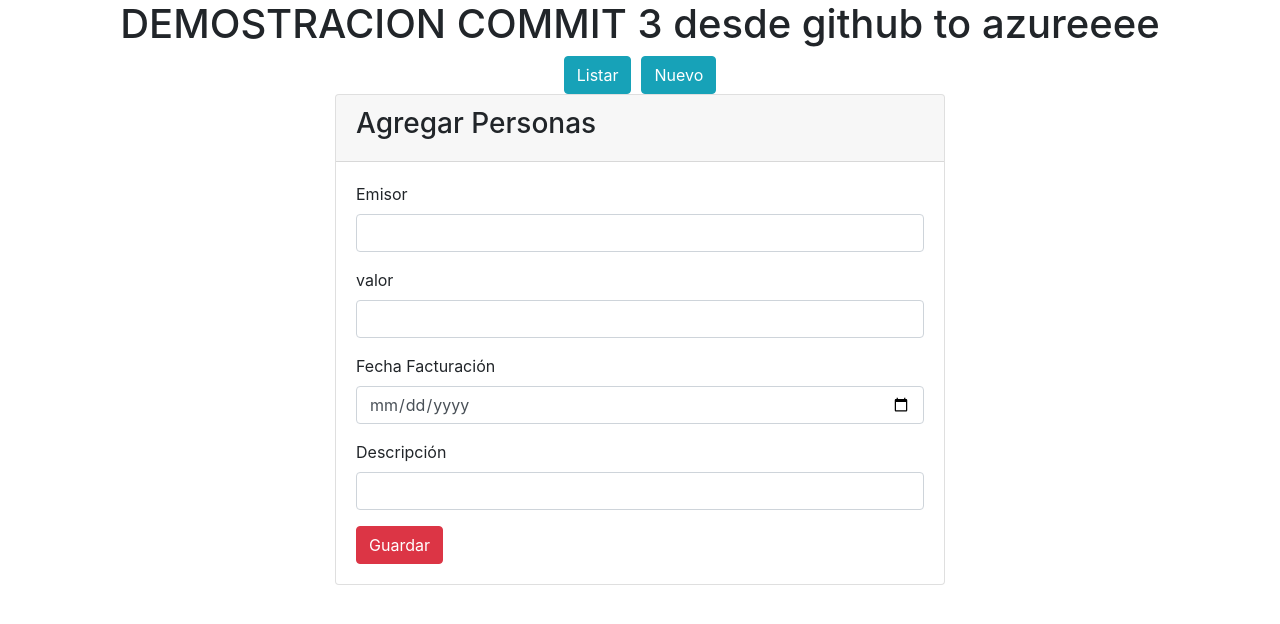
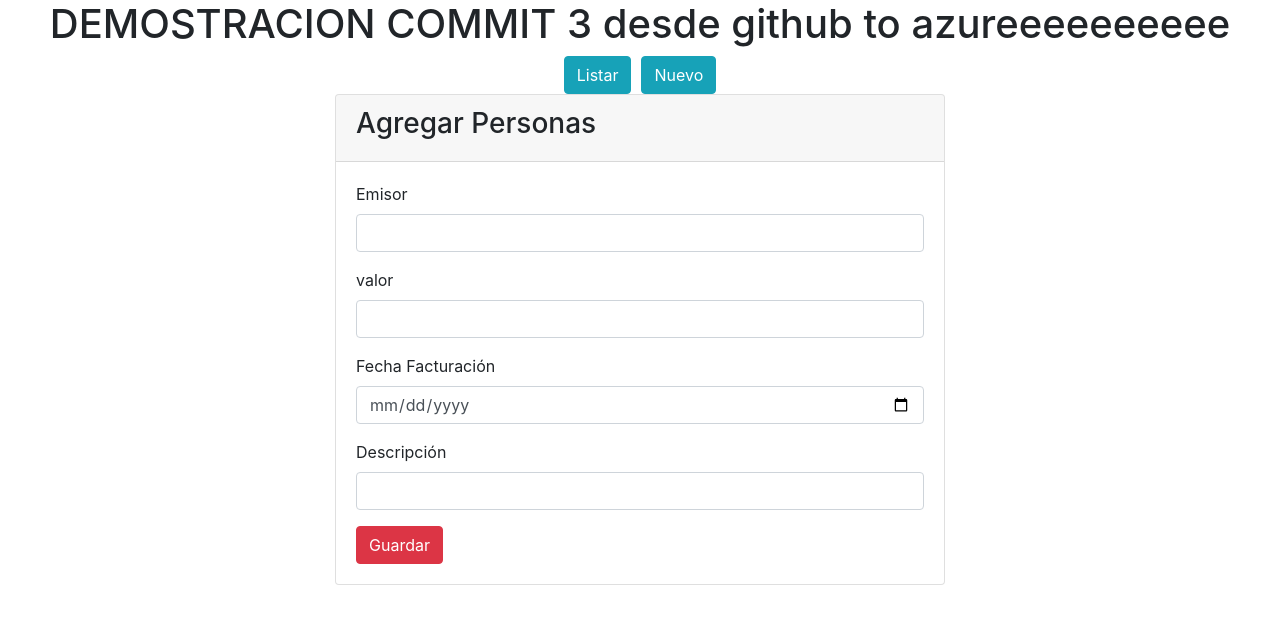
Before and after one commit to pooljpv84/prueba2, an Angular app in the folder vista/: page /add in a window 1280 px wide. Shown: the top 624 px of the page. Built offline with nearby package versions, Linux system fonts and the light colour scheme.

Commit message:
borrar docker image 2

```diff
--- a/vista/src/app/app.component.html
+++ b/vista/src/app/app.component.html
@@ -1,6 +1,6 @@
 <div>
   <h1 class="text-center">
-    DEMOSTRACION COMMIT 3 desde github to azureeee
+    DEMOSTRACION COMMIT 3 desde github to azureeeeeeeeee
   </h1>
 </div>
 
```
